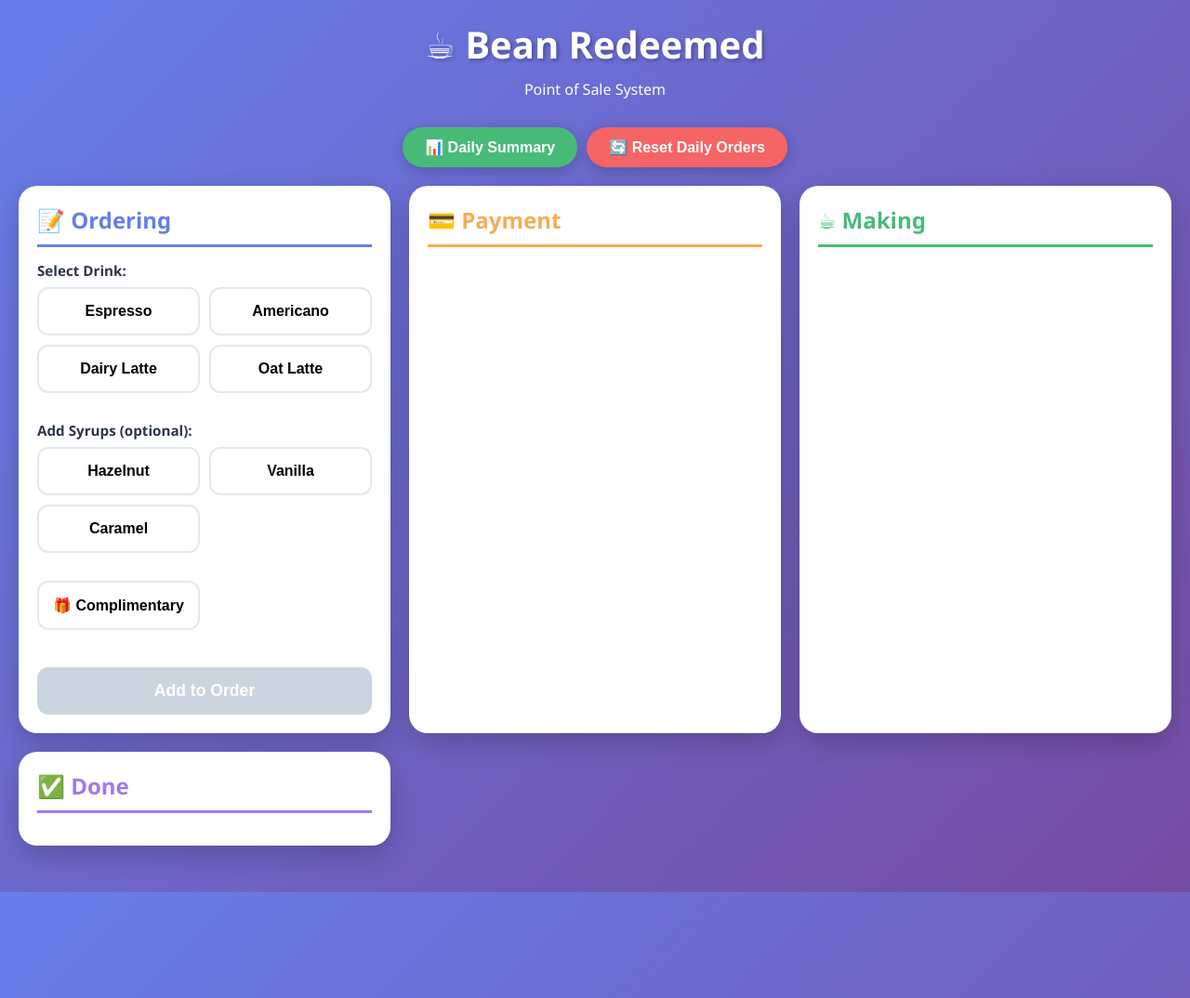
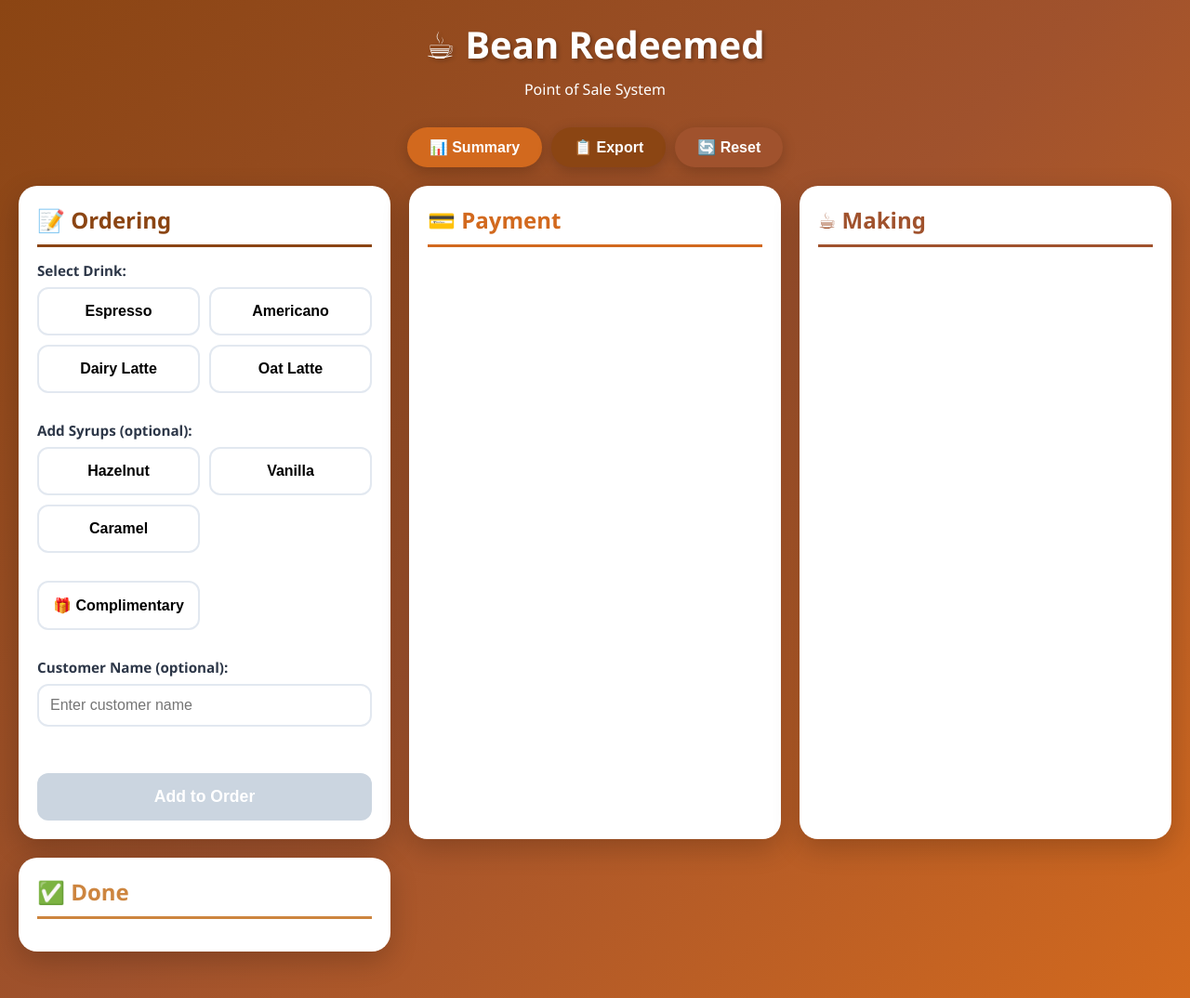
Before and after one commit to alfredclwong/alfredclwong.github.io, a Jekyll site: the page cafe/index.html, which Jekyll copies as it is, in a window 1280 px wide. Shown: the whole page at 93% size. Built offline with Jekyll 4.4.1, drawn with Linux system fonts in a browser that asks for light colours.

Commit message:
cafe pos update
- brown theme
- customer name
- csv export

```diff
--- a/cafe/index.html
+++ b/cafe/index.html
@@ -13,7 +13,7 @@
 
         body {
             font-family: 'Segoe UI', Tahoma, Geneva, Verdana, sans-serif;
-            background: linear-gradient(135deg, #667eea 0%, #764ba2 100%);
+            background: linear-gradient(135deg, #8B4513 0%, #A0522D 50%, #D2691E 100%);
             min-height: 100vh;
             padding: 20px;
         }
@@ -55,22 +55,32 @@
         }
 
         .btn-summary {
-            background: #48bb78;
+            background: #D2691E;
             color: white;
         }
 
         .btn-summary:hover {
-            background: #38a169;
+            background: #CD853F;
             transform: translateY(-2px);
         }
 
         .btn-reset {
-            background: #f56565;
+            background: #A0522D;
             color: white;
         }
 
         .btn-reset:hover {
-            background: #e53e3e;
+            background: #8B4513;
+            transform: translateY(-2px);
+        }
+
+        .btn-export {
+            background: #8B4513;
+            color: white;
+        }
+
+        .btn-export:hover {
+            background: #654321;
             transform: translateY(-2px);
         }
 
@@ -97,23 +107,23 @@
         }
 
         .stage.ordering .stage-header {
-            color: #667eea;
-            border-color: #667eea;
+            color: #8B4513;
+            border-color: #8B4513;
         }
 
         .stage.payment .stage-header {
-            color: #f6ad55;
-            border-color: #f6ad55;
+            color: #D2691E;
+            border-color: #D2691E;
         }
 
         .stage.making .stage-header {
-            color: #48bb78;
-            border-color: #48bb78;
+            color: #A0522D;
+            border-color: #A0522D;
         }
 
         .stage.done .stage-header {
-            color: #9f7aea;
-            border-color: #9f7aea;
+            color: #CD853F;
+            border-color: #CD853F;
         }
 
         .order-card {
@@ -121,7 +131,7 @@
             border-radius: 15px;
             padding: 15px;
             margin-bottom: 15px;
-            border-left: 4px solid #667eea;
+            border-left: 4px solid #8B4513;
         }
 
         .order-id {
@@ -153,14 +163,14 @@
         .order-price {
             font-size: 1.3em;
             font-weight: 700;
-            color: #48bb78;
+            color: #8B4513;
             margin: 10px 0;
         }
 
         .complimentary-tag {
             display: inline-block;
-            background: #fbd38d;
-            color: #744210;
+            background: #DEB887;
+            color: #654321;
             padding: 4px 12px;
             border-radius: 12px;
             font-size: 0.85em;
@@ -185,12 +195,12 @@
         }
 
         .btn-next {
-            background: #667eea;
+            background: #8B4513;
             color: white;
         }
 
         .btn-next:hover {
-            background: #5568d3;
+            background: #654321;
         }
 
         .btn-delete {
@@ -241,27 +251,27 @@
         }
 
         .drink-btn.selected {
-            background: #667eea;
+            background: #8B4513;
             color: white;
-            border-color: #667eea;
+            border-color: #8B4513;
         }
 
         .syrup-btn.selected {
-            background: #f6ad55;
+            background: #D2691E;
             color: white;
-            border-color: #f6ad55;
+            border-color: #D2691E;
         }
 
         .comp-btn.selected {
-            background: #fbd38d;
-            color: #744210;
-            border-color: #f6ad55;
+            background: #CD853F;
+            color: white;
+            border-color: #A0522D;
         }
 
         .add-order-btn {
             width: 100%;
             padding: 15px;
-            background: #48bb78;
+            background: #8B4513;
             color: white;
             border: none;
             border-radius: 12px;
@@ -273,13 +283,28 @@
         }
 
         .add-order-btn:hover:not(:disabled) {
-            background: #38a169;
+            background: #654321;
             transform: translateY(-2px);
         }
 
         .add-order-btn:disabled {
             background: #cbd5e0;
             cursor: not-allowed;
+        }
+
+        .name-input {
+            width: 100%;
+            padding: 12px;
+            border: 2px solid #e2e8f0;
+            border-radius: 12px;
+            font-size: 1em;
+            margin-bottom: 10px;
+            transition: border-color 0.2s ease;
+        }
+
+        .name-input:focus {
+            outline: none;
+            border-color: #8B4513;
         }
 
         .modal {
@@ -339,7 +364,7 @@
         .summary-total {
             font-size: 1.5em;
             font-weight: 700;
-            color: #48bb78;
+            color: #8B4513;
             margin-top: 20px;
             padding-top: 20px;
             border-top: 2px solid #e2e8f0;
@@ -348,7 +373,7 @@
         .modal-close {
             width: 100%;
             padding: 12px;
-            background: #667eea;
+            background: #8B4513;
             color: white;
             border: none;
             border-radius: 12px;
@@ -359,7 +384,7 @@
         }
 
         .modal-close:hover {
-            background: #5568d3;
+            background: #654321;
         }
 
         .empty-state {
@@ -394,8 +419,9 @@
         </header>
 
         <div class="controls">
-            <button class="btn-summary" onclick="showSummary()">📊 Daily Summary</button>
-            <button class="btn-reset" onclick="resetDaily()">🔄 Reset Daily Orders</button>
+            <button class="btn-summary" onclick="showSummary()">📊 Summary</button>
+            <button class="btn-export" onclick="exportToSpreadsheet()">📋 Export</button>
+            <button class="btn-reset" onclick="resetDaily()">🔄 Reset</button>
         </div>
 
         <div class="pipeline">
@@ -424,6 +450,11 @@
 
                     <div class="control-section">
                         <button class="comp-btn" onclick="toggleComplimentary()">🎁 Complimentary</button>
+                    </div>
+
+                    <div class="control-section">
+                        <div class="control-label">Customer Name (optional):</div>
+                        <input type="text" class="name-input" id="customerName" placeholder="Enter customer name">
                     </div>
 
                     <button class="add-order-btn" onclick="addOrder()" id="addOrderBtn" disabled>Add to Order</button>
@@ -473,7 +504,8 @@
         let currentOrder = {
             drink: null,
             syrups: [],
-            complimentary: false
+            complimentary: false,
+            name: ''
         };
 
         let orders = {
@@ -621,7 +658,7 @@
 
             return `
                 <div class="order-card">
-                    <div class="order-id">Order #${order.id}</div>
+                    <div class="order-id">Order #${order.id}${order.name ? ` - ${order.name}` : ''}</div>
                     <div class="order-timestamp">${timestamp}</div>
                     <div class="order-drink">${order.drink}</div>
                     <div class="order-syrups">Syrups: ${syrups}</div>
@@ -712,6 +749,98 @@
             document.getElementById('summaryModal').classList.remove('active');
         }
 
+        function exportToSpreadsheet() {
+            const allOrders = [...orders.payment, ...orders.making, ...orders.done];
+
+            if (allOrders.length === 0) {
+                alert('No orders to export!');
+                return;
+            }
+
+            // Get all unique drinks and syrups
+            const drinks = [...new Set(allOrders.map(order => order.drink))].sort();
+            const syrups = [...new Set(allOrders.flatMap(order => order.syrups))].sort();
+
+            // If no syrups, add "No Syrup" column
+            if (syrups.length === 0) {
+                syrups.push('No Syrup');
+            }
+
+            // Create data grid
+            const data = {};
+            let totalRevenue = 0;
+
+            // Initialize grid
+            drinks.forEach(drink => {
+                data[drink] = {};
+                syrups.forEach(syrup => {
+                    data[drink][syrup] = { regular: 0, complimentary: 0 };
+                });
+                data[drink]['No Syrup'] = { regular: 0, complimentary: 0 };
+            });
+
+            // Populate grid with order data
+            allOrders.forEach(order => {
+                const price = calculatePrice(order);
+                totalRevenue += price;
+
+                if (order.syrups.length === 0) {
+                    if (order.complimentary) {
+                        data[order.drink]['No Syrup'].complimentary++;
+                    } else {
+                        data[order.drink]['No Syrup'].regular++;
+                    }
+                } else {
+                    order.syrups.forEach(syrup => {
+                        if (order.complimentary) {
+                            data[order.drink][syrup].complimentary++;
+                        } else {
+                            data[order.drink][syrup].regular++;
+                        }
+                    });
+                }
+            });
+
+            // Create CSV content
+            let csvContent = 'Daily Orders Export - ' + new Date().toLocaleDateString() + '\n\n';
+
+            // Header row
+            csvContent += 'Drink Type,' + [...syrups, 'No Syrup'].join(',') + '\n';
+
+            // Data rows
+            drinks.forEach(drink => {
+                const row = [drink];
+                [...syrups, 'No Syrup'].forEach(syrup => {
+                    const regular = data[drink][syrup].regular;
+                    const comp = data[drink][syrup].complimentary;
+                    let cellValue = regular.toString();
+                    if (comp > 0) {
+                        cellValue += ` (${comp})`;
+                    }
+                    row.push(cellValue);
+                });
+                csvContent += row.join(',') + '\n';
+            });
+
+            csvContent += '\n';
+            csvContent += 'Total Revenue,£' + totalRevenue.toFixed(2) + '\n';
+            csvContent += 'Total Orders,' + allOrders.length + '\n';
+            csvContent += 'Complimentary Orders,' + allOrders.filter(o => o.complimentary).length + '\n';
+
+            // Create and download file
+            const blob = new Blob([csvContent], { type: 'text/csv;charset=utf-8;' });
+            const link = document.createElement('a');
+            const url = URL.createObjectURL(blob);
+            link.setAttribute('href', url);
+            link.setAttribute('download', `bean-redeemed-orders-${new Date().toISOString().split('T')[0]}.csv`);
+            link.style.visibility = 'hidden';
+            document.body.appendChild(link);
+            link.click();
+            document.body.removeChild(link);
+
+            alert('Order data exported successfully! The CSV file can be opened in Excel or Google Sheets.');
+        }
+
         function resetDaily() {
             if (confirm('Are you sure you want to reset all daily orders? This cannot be undone.')) {
                 orders = {
```
Also changed, not shown: other parts of cafe/index.html (+6 -1 lines).
